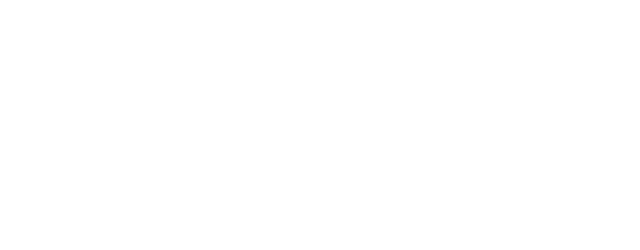
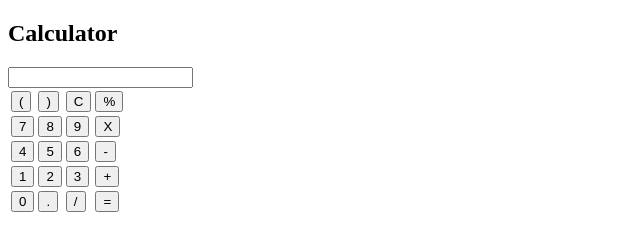
Before and after one commit to MrAzadT/JS-Calculator, a plain HTML site: page index.html in a window 1280 px wide. Shown: the whole page, without its empty margins (0-640 px from the left). Drawn offline with Linux system fonts and the light colour scheme.

Commit message:
calculator

```diff
--- a/index.html
+++ b/index.html
@@ -8,6 +8,48 @@
     <link rel="stylesheet" href="style.css" />
   </head>
   <body>
+    <section>
+      <div>
+        <h1>Calculator</h1>
+        <div>
+          <input type="text" />
+
+          <table>
+            <tr>
+              <td><button>(</button></td>
+              <td><button>)</button></td>
+              <td><button>C</button></td>
+              <td><button>%</button></td>
+            </tr>
+            <tr>
+              <td><button>7</button></td>
+              <td><button>8</button></td>
+              <td><button>9</button></td>
+              <td><button>X</button></td>
+            </tr>
+            <tr>
+              <td><button>4</button></td>
+              <td><button>5</button></td>
+              <td><button>6</button></td>
+              <td><button>-</button></td>
+            </tr>
+            <tr>
+              <td><button>1</button></td>
+              <td><button>2</button></td>
+              <td><button>3</button></td>
+              <td><button>+</button></td>
+            </tr>
+            <tr>
+              <td><button>0</button></td>
+              <td><button>.</button></td>
+              <td><button>/</button></td>
+              <td><button>=</button></td>
+            </tr>
+          </table>
+        </div>
+      </div>
+    </section>
+
     <!-- ---------js------- -->
     <script src="./script.js"></script>
   </body>
```
